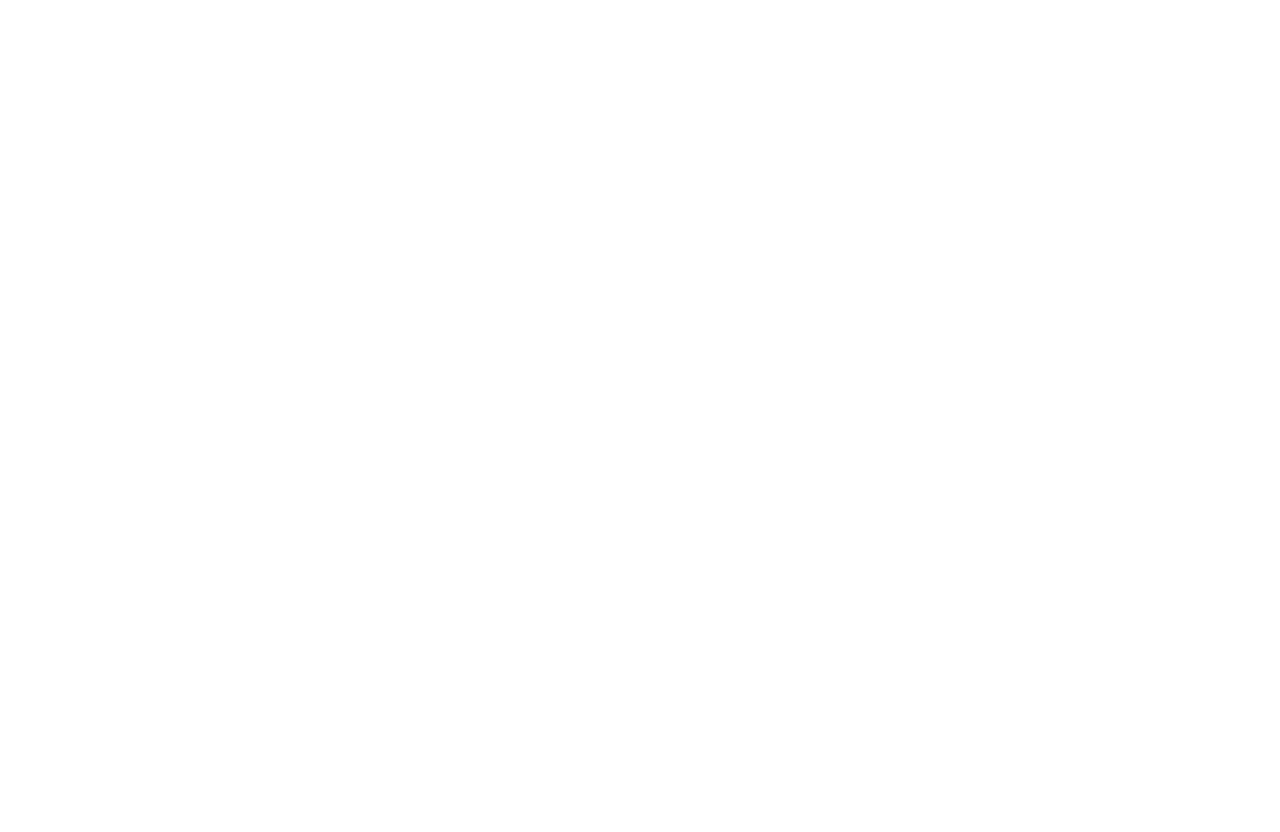
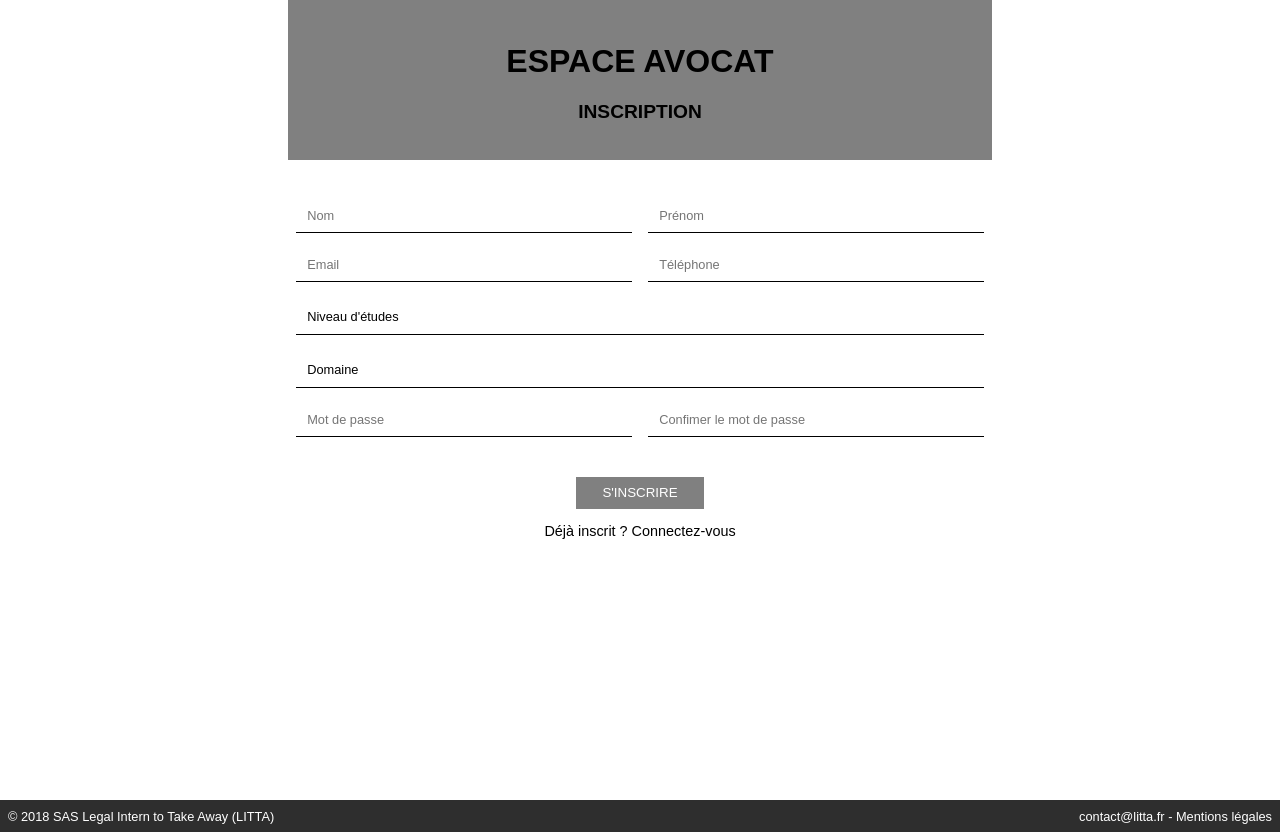
Before and after one commit to WildCodeSchool/paris-0218-tuttifrutti-client, a React (Create React App) app: page / in a window 1280 px wide. Before the commit the page ends 800 px from the top, so only its background shows below. Built offline with nearby package versions, Linux system fonts and the light colour scheme.

Commit message:
signupstudent realisé

```diff
--- a/src/App.js
+++ b/src/App.js
@@ -2,12 +2,14 @@
 
 import './style/App.css'
 import Home from './containers/Home.js'
+import SignUpStudent from './components/SignUpStudent.js'
 
 class App extends Component {
   render () {
     return (
       <div className='App'>
         <Home />
+        <SignUpStudent />
       </div>
     )
   }
--- /dev/null
+++ b/src/components/SignUpStudent.js
@@ -0,0 +1,97 @@
+import React from 'react'
+import axios from 'axios'
+import Button from './Button.js'
+import PageTitle from './PageTitle.js'
+import LinkSignUpConnect from './LinkSignUpConnect.js'
+import Footer from '../containers/Footer.js'
+import './style/LoginSignUpForm.css'
+
+class SignUpStudent extends React.Component {
+    state={
+      email: '',
+      password: '',
+      firstName: '',
+      lastName: '',
+      phone: '',
+      levelStudy: '',
+      field: ''
+    }
+
+  UpdateField = event => { this.setState({[event.target.name]: event.target.value}) }
+
+    HandleSubmit = event => {
+      event.preventDefault()
+      console.log('testest')
+
+      const user = {
+        email: this.state.email,
+        password: this.state.password,
+        firstName: this.state.firstName,
+        lastName: this.state.lastName,
+        phone: this.state.phone,
+        levelStudy: this.state.levelStudy,
+        field: this.state.field
+      }
+      console.log(user)
+
+      axios.post(`http://localhost:3030/regstudent`, { user })
+        .then(res => {
+          console.log(res)
+          console.log(res.data)
+        })
+    }
+
+    render () {
+      return (
+        <div>
+          <div className='login-signup-content'>
+            <div>
+              <div className='title-component'>
+                <PageTitle title='Inscription'/>
+              </div>
+              <div className='form-login-signup'>
+                <form className="form" onSubmit={this.HandleSubmit}>
+                  <div>
+                    <input type ="text" name="firstName" placeholder="Nom" id="firstName" onChange={this.UpdateField} />
+                    <input type ="text" name="lastName" placeholder="Prénom" id="lastName" onChange={this.UpdateField} />
+                  </div>
+                  <div>
+                    <input type="email" name="email" placeholder="Email" id="email" onChange={this.UpdateField} />
+                    <input type ="text" name="phone" placeholder="Téléphone" id="phone" onChange={this.UpdateField} />
+                  </div>
+                  <div>
+                    <select name="levelStudy" placeholder="Niveau d'études" id="levelStudy" onChange={this.UpdateField} >
+                      <option value="" disabled selected>Niveau d'études</option>
+                      <option value="1">Master1</option>
+                      <option value="2">Master2</option>
+                      <option value="3">Ms/LLM</option>
+                      <option value="5">Elève avocat</option>
+                    </select>
+                  </div>
+                  <div>
+                    <select name="field" placeholder="Domaine" id="field" onChange={this.UpdateField} >
+                      <option value="" disabled selected>Domaine</option>
+                      <option value="1">droit2</option>
+                      <option value="2">droit3</option>
+                      <option value="3">droit4</option>
+                      <option value="5">droit5</option>
+                    </select>
+                  </div>
+                  <div>
+                    <input type ="password" name="password" placeholder="Mot de passe" id="password" onChange={this.UpdateField} />
+                    <input type ="password" name="passwordComfirm" placeholder="Confimer le mot de passe" id="passwordComfirm" />
+                  </div>
+                  <Button>S'inscrire</Button>
+                </form>
+              </div>
+              <div className='link-signup-connect'><LinkSignUpConnect text1='Déjà inscrit ?' text2='Connectez-vous' linkRoute='/login'/>
+              </div>
+            </div>
+          </div>
+          <Footer />
+        </div>
+      )
+    }
+}
+
+export default SignUpStudent
```
